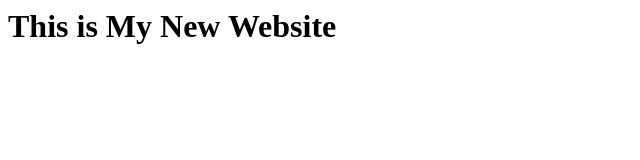
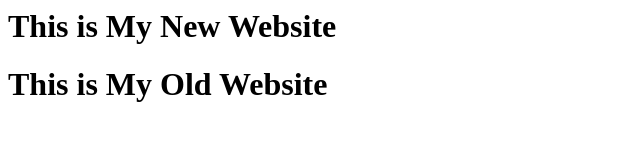
Before and after one commit to AvinashGuptaKV/WebReport, a plain HTML site: page index.html in a window 1280 px wide. Shown: the whole page, without its empty margins (0-640 px from the left). Drawn offline with Linux system fonts and the light colour scheme.

Commit message:
Added Index.html

```diff
--- a/index.html
+++ b/index.html
@@ -1 +1,2 @@
 <h1>This is My New Website</h1>
+<h1>This is My Old Website</h1>
```
